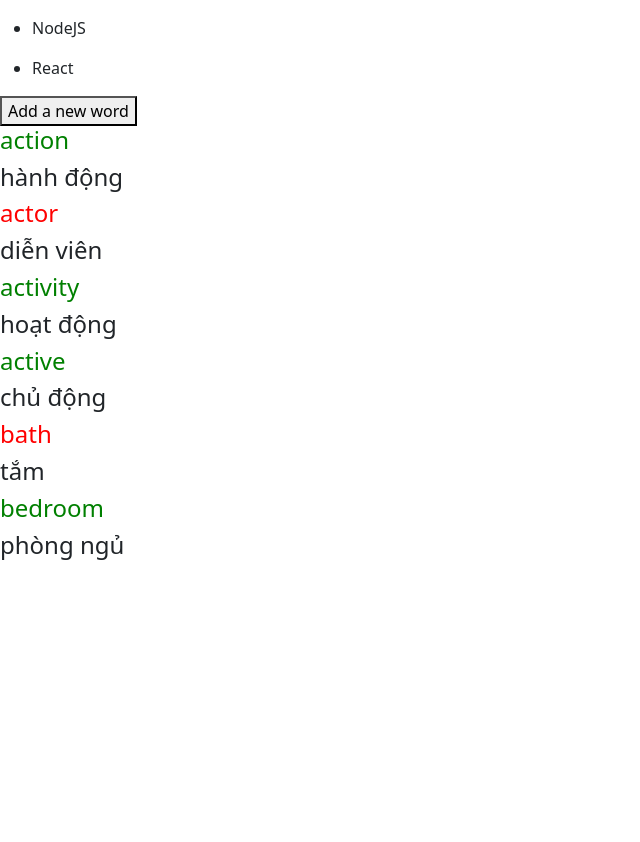
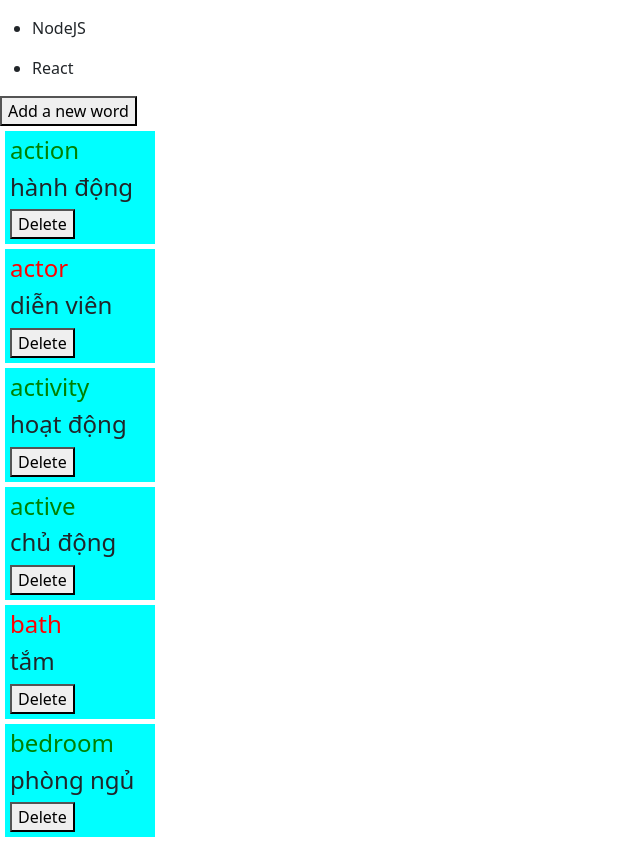
Before and after one commit to AlbertHoang/AngularLearning, an Angular app: page / in a window 1280 px wide. Shown: the part 845-1687 px from the top of the page, without its empty margins (0-640 px from the left). Before the commit the page ends 1412 px from the top, so only its background shows below. Built offline with nearby package versions, Linux system fonts and the light colour scheme.

Commit message:
Remove word in an array of objects

```diff
--- a/src/app/words/words.component.css
+++ b/src/app/words/words.component.css
@@ -0,0 +1,6 @@
+.word {
+    background-color: aqua;
+    width: 150px;
+    padding: 5px;
+    margin: 5px;
+}
--- a/src/app/words/words.component.html
+++ b/src/app/words/words.component.html
@@ -9,9 +9,10 @@
 </div>
 <button (click)="isShowForm = true" *ngIf="!isShowForm">Add a new word</button>
 <!-- ngFor -->
-<div *ngFor="let word of arrWords">
+<div *ngFor="let word of arrWords" class="word">
     <h4 [ngStyle]="{color: word.memorized ? 'green' : 'red'}">
         {{word.en}}
     </h4>
     <h4>{{word.vn}}</h4>
+    <button (click)="removeWord(word.id)">Delete</button>
 </div>
--- a/src/app/words/words.component.ts
+++ b/src/app/words/words.component.ts
@@ -33,4 +33,8 @@
     this.newVn = '';
     this.isShowForm = false;
   }
+  removeWord(id: number){
+    const index = this.arrWords.findIndex(word => word.id === id);
+    this.arrWords.splice(index, 1);
+  }
 }
```
